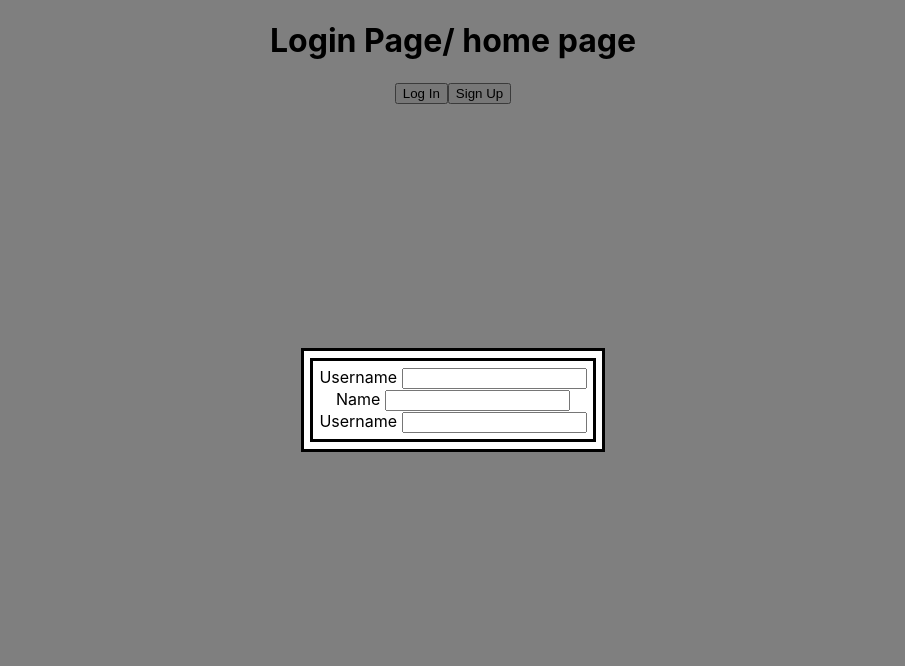
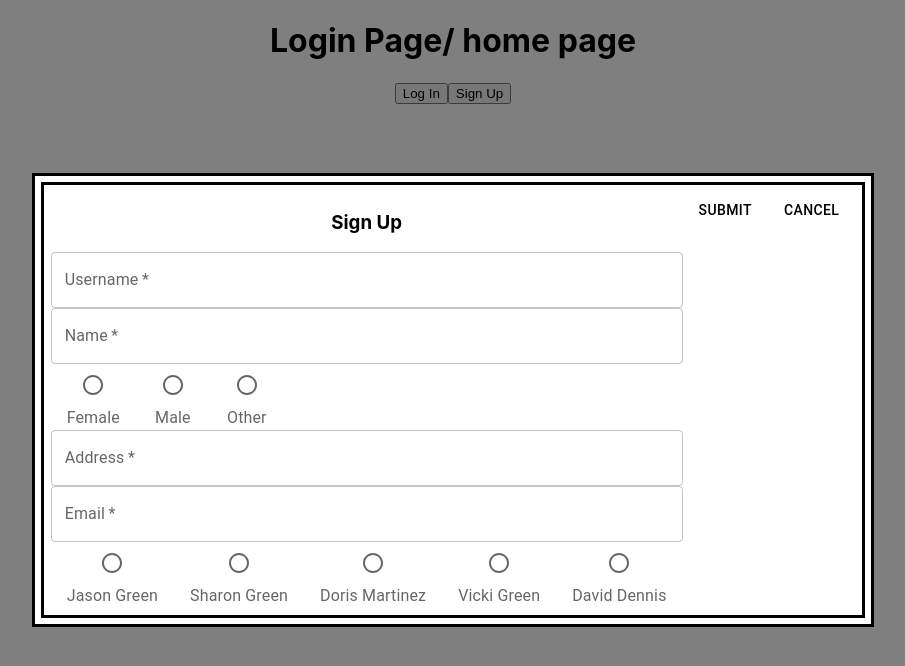
Before and after one commit to HalleyB/TLDP_Feedback, a React (Create React App) app in the folder client/feedback/: page / in a window 1280 px wide. Both pictures are taken after a click on the button "Sign Up". Shown: the top 666 px of the page, without its empty margins (187-1092 px from the left). Built offline with nearby package versions, Linux system fonts and the light colour scheme.

Commit message:
Got signup working

```diff
--- a/client/feedback/src/children/employeeAddFeedback.js
+++ b/client/feedback/src/children/employeeAddFeedback.js
@@ -4,7 +4,6 @@ import RadioGroup from '@mui/material/RadioGroup';
 import FormControlLabel from '@mui/material/FormControlLabel';
 import FormControl from '@mui/material/FormControl';
 import FormLabel from '@mui/material/FormLabel';
-import Box from '@mui/material/Box';
 import TextField from '@mui/material/TextField';
 import Modal from "./modal";
 
--- a/client/feedback/src/children/login.js
+++ b/client/feedback/src/children/login.js
@@ -102,6 +102,7 @@ function Login(props) {
                             name='password'
                         />
                         <Button variant="outlined" onClick={(e) => handleEmployeeSubmit(e)}>Submit</Button>
+                        {employeeError ? 'Username not found' : ''}
                 </FormControl>
                 <FormControl>
                     Manager Login
@@ -122,10 +123,13 @@ function Login(props) {
                             name='password'
                         />
                         <Button variant="outlined" onClick={(e) => handleManagerSubmit(e)}>Submit</Button>
+                        {managerError ? 'Username not found' : ''}
                 </FormControl>
             </div>
             </Modal>
-            <SignUp show={showNew} setShow={setShowNew} />
+            <SignUp show={showNew} setShow={setShowNew} setUserInfo={props.setUserInfo}
+            setShowEmployee={props.setShowEmployee} setUserId={props.setUserId}
+            setShowLogin={props.setShowLogin}/>
         </div>
         </div>
     )
--- a/client/feedback/src/children/modal.js
+++ b/client/feedback/src/children/modal.js
@@ -1,4 +1,4 @@
-import React, { useState, useEffect } from 'react';
+import React from 'react';
 
 // const [show, setShow] = useState(false);
 
--- a/client/feedback/src/children/signup.js
+++ b/client/feedback/src/children/signup.js
@@ -5,14 +5,16 @@ import RadioGroup from '@mui/material/RadioGroup';
 import FormControlLabel from '@mui/material/FormControlLabel';
 import FormControl from '@mui/material/FormControl';
 import FormLabel from '@mui/material/FormLabel';
-import Box from '@mui/material/Box';
 import TextField from '@mui/material/TextField';
+import { Button } from '@mui/material';
 
 function SignUp(props) {
+    const [employeeInfo, setEmployeeInfo] = useState({
+        username: '', name: '', sex: '', address: '', mail:''
+    })
     const [newEmployee, setNewEmployee] = useState({
-        employee_id: 0, employee_info: {
-            username: '', name: '', sex: '', address: '', mail:''
-        }, is_manager: false, manager_id: 0
+        employee_id: 0, employee_info: {},
+        is_manager: false, manager_id: 0
     });
 
     const modalStyles = {
@@ -29,35 +31,122 @@ function SignUp(props) {
 
 
     const handleInput = (e) => {
-        // setNewEmployee({...newEmployee, employee_info:
-        //     {...employee_info, [e.target.name]: e.target.value}})
+         setEmployeeInfo({...employeeInfo, [e.target.name]: e.target.value})
     }
 
-    const handleSignUp = () => {
+    const handleManager = (id) => {
+        setNewEmployee({...newEmployee, manager_id: id})
+    }
 
+    const handleSignUp = (e) => {
+        e.preventDefault()
+        fetch('/api/lastEmployee')
+        .then(response => {
+            return response.json()
+        })
+        .then(data => {
+            props.setShow(false)
+            let employeeId = data
+            employeeId = employeeId + 1
+
+            setNewEmployee({...newEmployee,
+                employee_id: employeeId, employee_info: employeeInfo})
+        })
     }
+
+    const submitData = () => {
+        fetch(`/api/newEmployee`, {
+            method: 'POST',
+            headers:{
+                'Content-Type': 'application/json'
+            },
+            body: JSON.stringify(newEmployee)
+        })
+        .then(data => {
+            props.setUserId(newEmployee.employee_id)
+            props.setUserInfo(newEmployee)
+            props.setShowLogin(false)
+            props.setShow(false)
+            props.setShowEmployee(true)
+        })
+    }
+
+    useEffect(() => {
+        if (newEmployee.employee_id) {
+            submitData()
+        }
+    }, [newEmployee])
 
     return (
         <div>
             <Modal styles={modalStyles} show={props.show} onClose={() => props.setShow(false)}>
                 <div className='modal-body'>
-                    <form className='sign-up-form' onSubmit={(e) => handleSignUp(e)}>
-                        <div className="input-container">
-                            <label>Username </label>
-                            <input type="text" name="username" required
-                            onChange={(e) => handleInput(e)} />
-                        </div>
-                        <div className="input-container">
-                            <label>Name </label>
-                            <input type="text" name="name" required
-                            onChange={(e) => handleInput(e)} />
-                        </div>
-                        <div className="input-container">
-                            <label>Username </label>
-                            <input type="text" name="uname" required
-                            onChange={(e) => handleInput(e)} />
-                        </div>
-                    </form>
+                    <FormControl>
+                        <h3>Sign Up</h3>
+                        <TextField  onChange={(e) => handleInput(e)}
+                            required
+                            id="outlined-textarea"
+                            label="Username"
+                            placeholder="Placeholder"
+                            multiline
+                            name='username'
+                        />
+                        <TextField  onChange={(e) => handleInput(e)}
+                            required
+                            id="outlined-textarea"
+                            label="Name"
+                            placeholder="Placeholder"
+                            multiline
+                            name='name'
+                        />
+                        <FormLabel onChange={(e) => handleInput(e)}>
+                        <RadioGroup
+                            required
+                            row
+                            aria-labelledby="radio-buttons-group-label"
+                            name="sex"
+                        >
+                             <FormControlLabel value="F" control={<Radio />} label="Female" labelPlacement="bottom"/>
+                             <FormControlLabel value="M" control={<Radio />} label="Male" labelPlacement="bottom"/>
+                             <FormControlLabel value="O" control={<Radio />} label="Other" labelPlacement="bottom"/>
+
+                        </RadioGroup>
+                        </FormLabel>
+
+                        <TextField  onChange={(e) => handleInput(e)}
+                            required
+                            id="outlined-textarea"
+                            label="Address"
+                            placeholder="Placeholder"
+                            multiline
+                            name='address'
+                        />
+                        <TextField  onChange={(e) => handleInput(e)}
+                            required
+                            id="outlined-textarea"
+                            label="Email"
+                            placeholder="Placeholder"
+                            multiline
+                            name='mail'
+                        />
+                        <FormLabel onChange={(e) => handleManager(e.target.value)}>
+                        <RadioGroup
+                            required
+                            row
+                            aria-labelledby="radio-buttons-group-label"
+                            name="sex"
+                        >
+                             <FormControlLabel value="9001" control={<Radio />} label="Jason Green" labelPlacement="bottom"/>
+                             <FormControlLabel value="9002" control={<Radio />} label="Sharon Green" labelPlacement="bottom"/>
+                             <FormControlLabel value="9003" control={<Radio />} label="Doris Martinez" labelPlacement="bottom"/>
+                             <FormControlLabel value="9004" control={<Radio />} label="Vicki Green" labelPlacement="bottom"/>
+                             <FormControlLabel value="9005" control={<Radio />} label="David Dennis" labelPlacement="bottom"/>
+
+                        </RadioGroup>
+                        </FormLabel>
+                    </FormControl>
+                    <Button variant='outline' onClick={(e) => handleSignUp(e)}>Submit</Button>
+                    <Button variant='outline' onClick={() => props.setShow(false)}>Cancel</Button>
                 </div>
             </Modal>
         </div>
```
Also changed, not shown: 2 other files (tests, documents, lock files or other folders).
